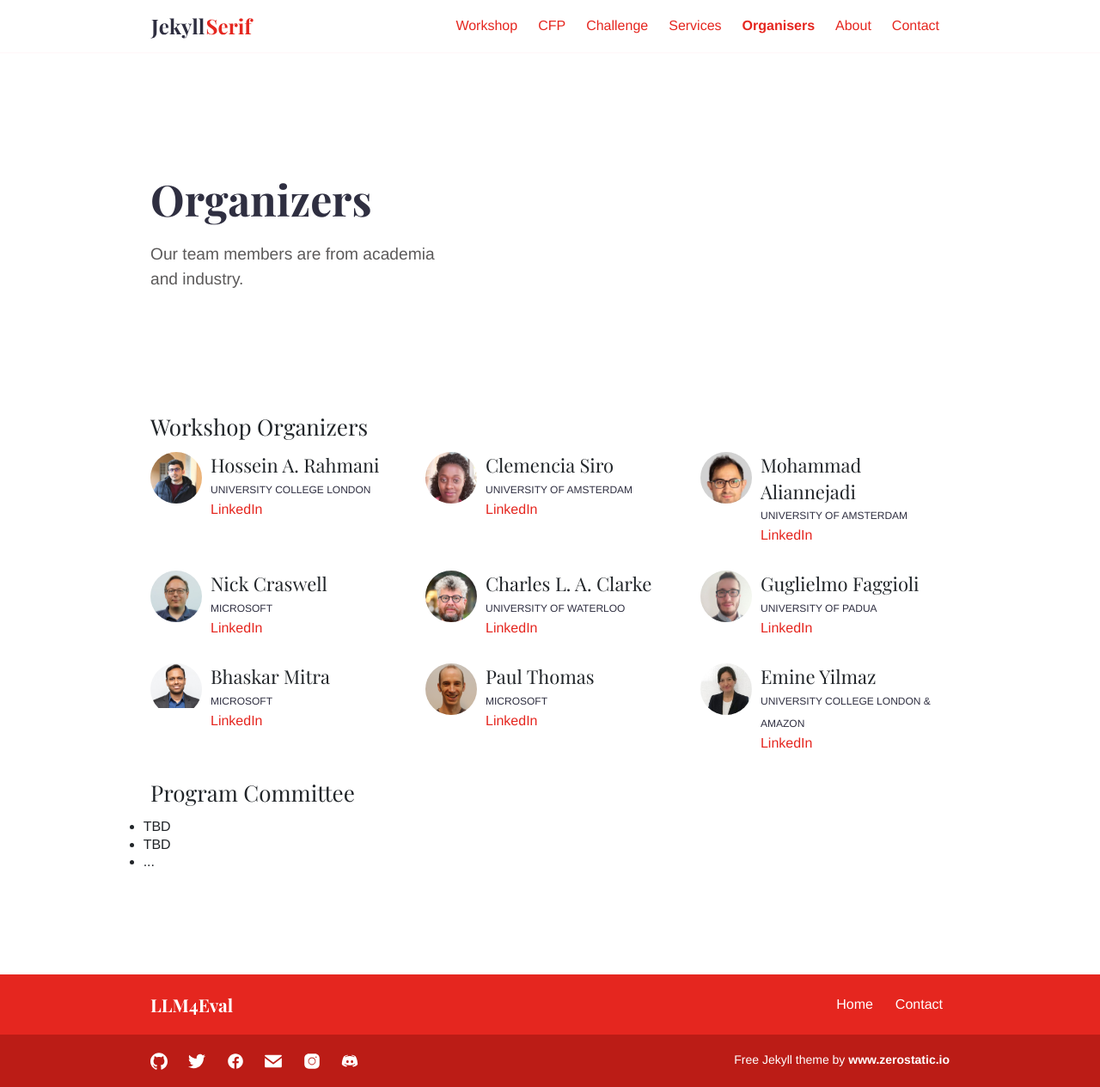
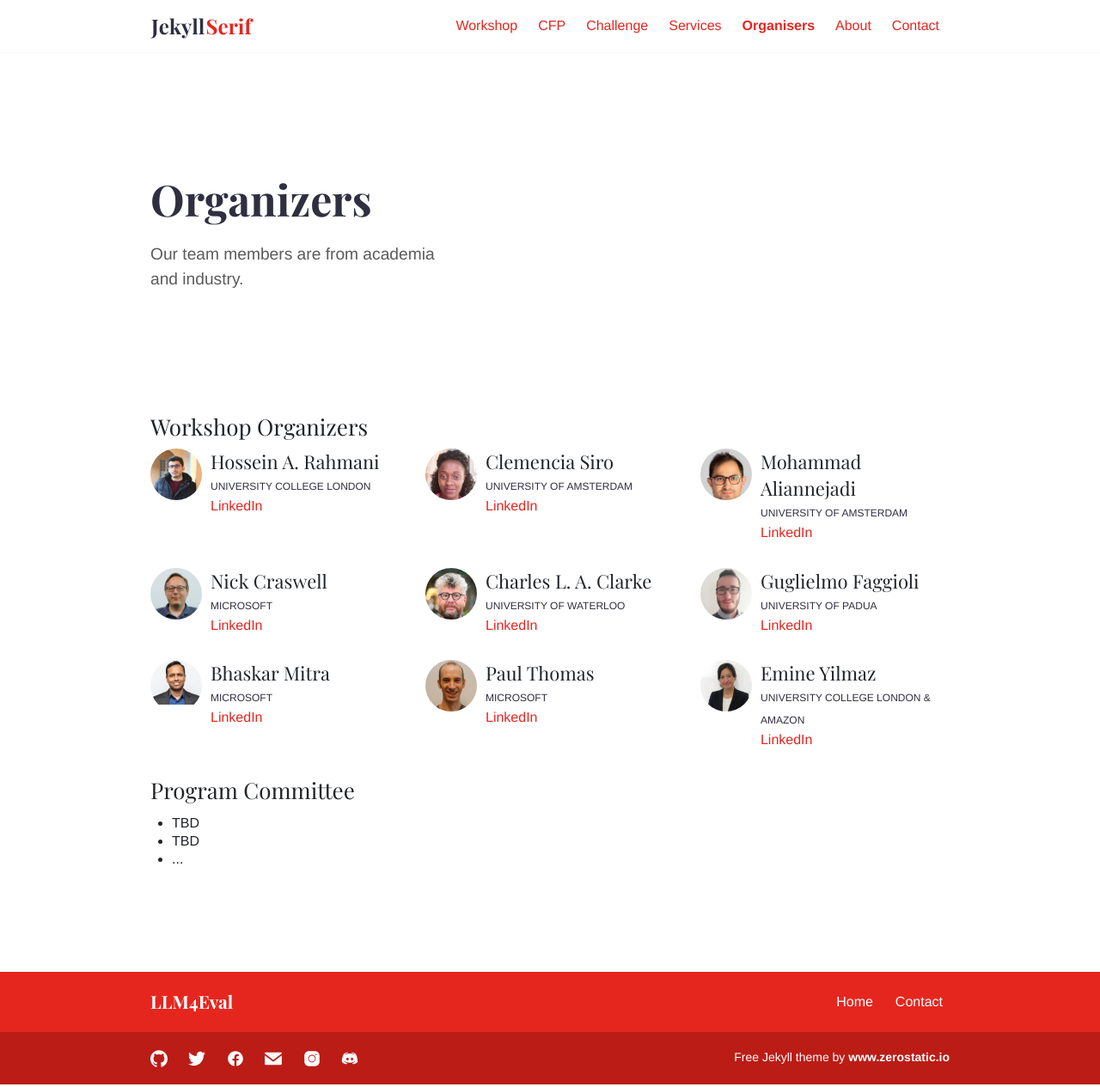
Before and after one commit to LLM4Eval/llm4eval, a Jekyll site: the page built from team.md, in a window 1280 px wide. Shown: the whole page at 86% size. Built offline with Jekyll 4.4.1, drawn with Linux system fonts in a browser that asks for light colours.

Commit message:
Update teams.html

```diff
--- a/_layouts/teams.html
+++ b/_layouts/teams.html
@@ -20,7 +20,7 @@ bodyClass: "page-teams"
 
 <div class="container pt-6 pb-6">
     <div class="row pt-6 pb-6">
-        <h2>Workshop Organizers</h2>
+        <h2 style="margin-bottom: 5pt;">Workshop Organizers</h2>
         {% assign teams = site.team | where: "promoted", false | sort: "weight" %}
         {% for team in teams %}
         <div class="col-12 col-md-4 mb-3">
@@ -41,7 +41,7 @@ bodyClass: "page-teams"
         </div>
         {% endfor %}
         <h2>Program Committee</h2>
-        <ul style="padding-left: 5pt;">
+        <ul style="padding-left: 30pt;">
             <li>TBD</li>
             <li>TBD</li>
             <li>...</li>
```
